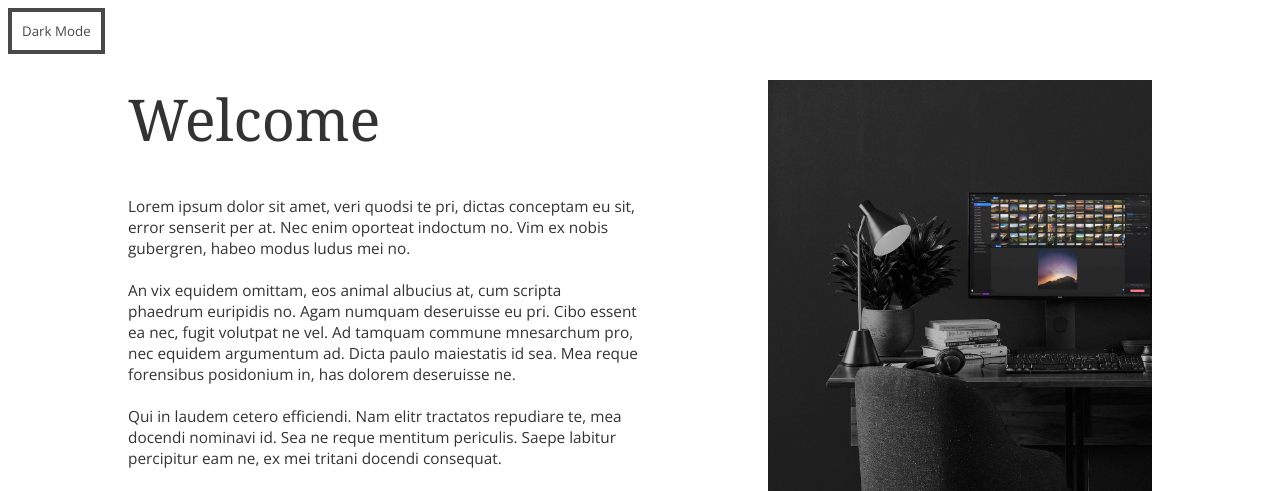
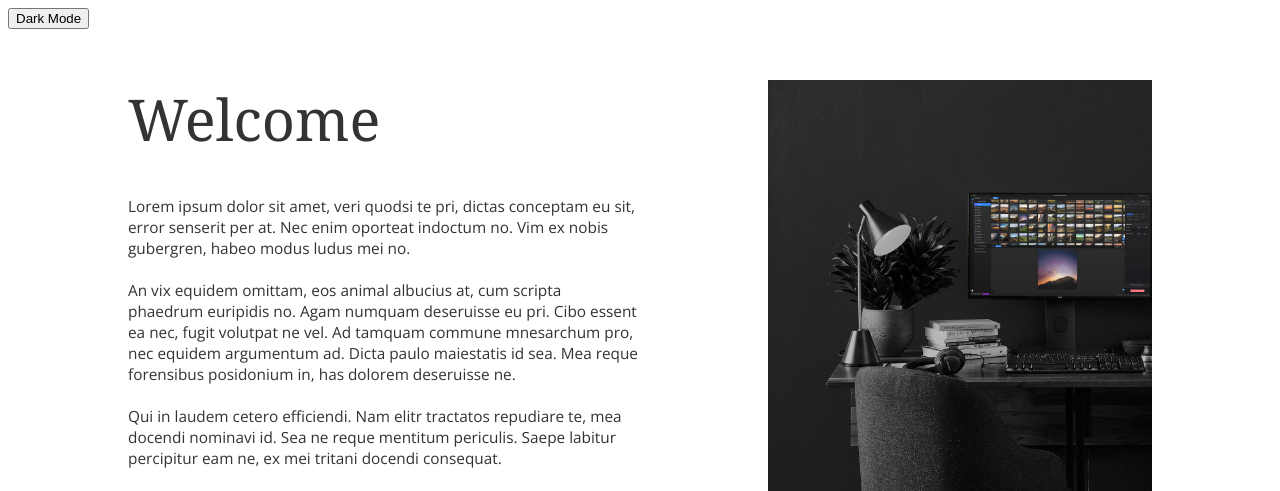
Before and after one commit to frol2256/frol2256.github.io, a PHP site: page / in a window 1280 px wide. Shown: the top 491 px of the page. Run offline with PHP 8.4, Linux system fonts and the light colour scheme.

Commit message:
Button Padding

```diff
--- a/stylesheet.css
+++ b/stylesheet.css
@@ -74,14 +74,15 @@ html {
 }
 
 button {
+button {
 position: abolsute;
 color: #494949 !important;
-text-decoration: none;
 background: #ffffff;
-padding: 10px;
 border: 4px solid #494949 !important;
 transition: all 0.4s ease 0s;
 font-family: 'Open Sans';
+padding: 10px !important;
+}
 }
 
 button:hover {
```
